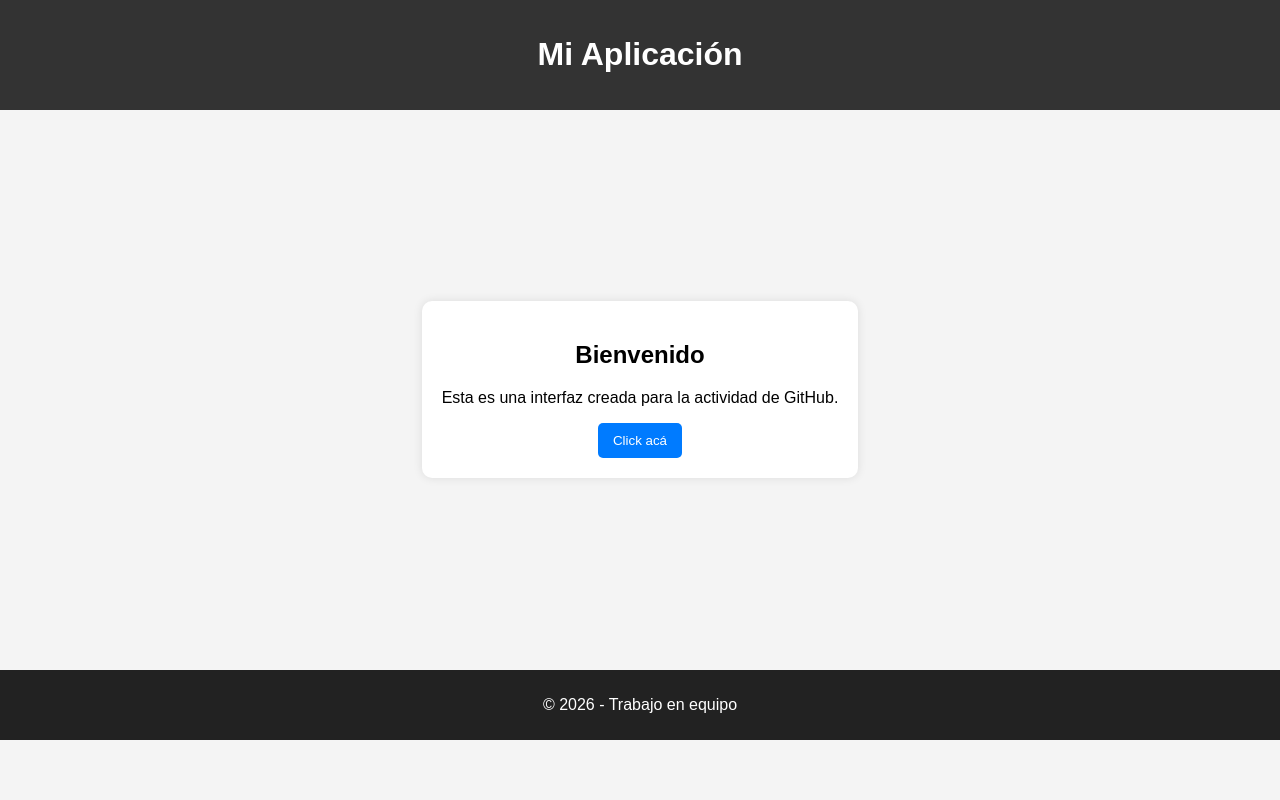
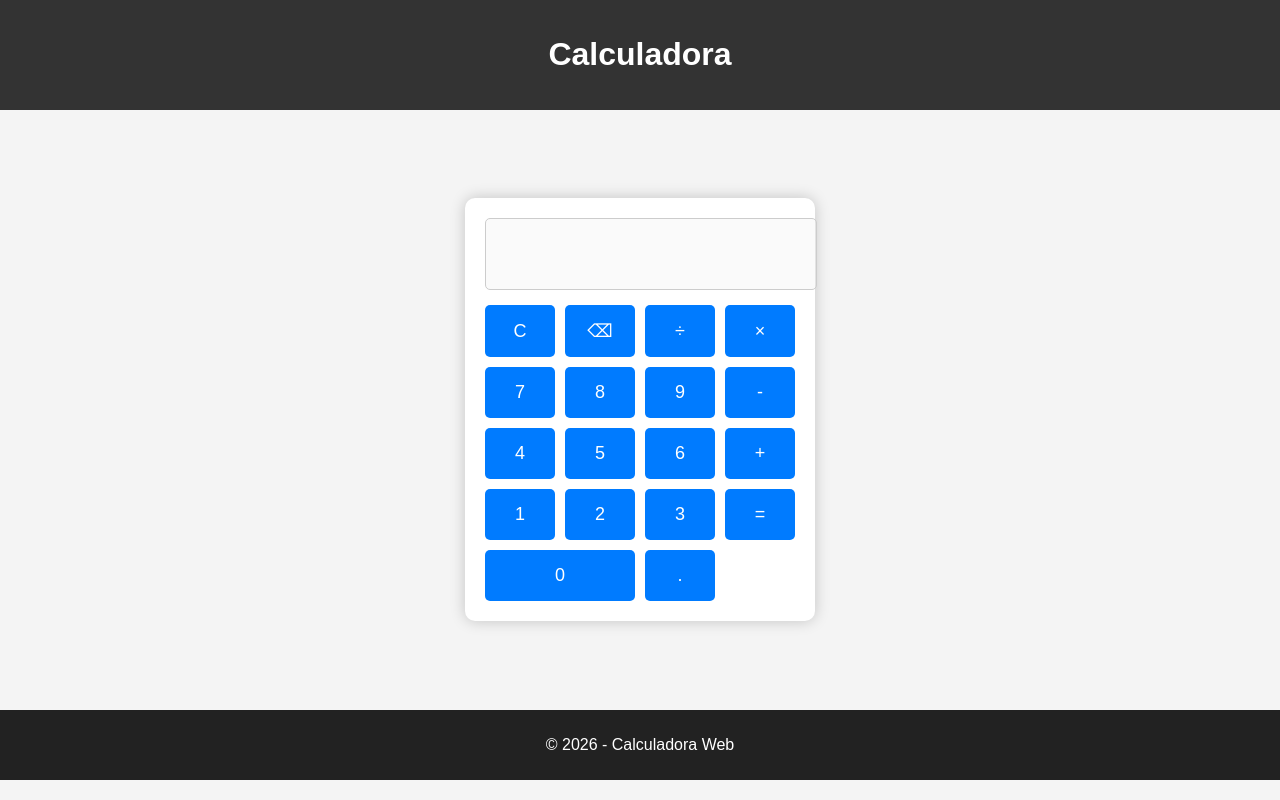
Before and after one commit to francoleiva-cmd/Actividad-06, a PHP site: page / in a window 1280 px wide. Run offline with PHP 8.4, Linux system fonts and the light colour scheme.

Commit message:
codigo html y css

```diff
--- a/Actividad-06-main/index.html
+++ b/Actividad-06-main/index.html
@@ -2,26 +2,51 @@
 <html lang="es">
 <head>
     <meta charset="UTF-8">
-    <title>Mi App</title>
+    <title>Calculadora</title>
     <link rel="stylesheet" href="style.css">
 </head>
+
 <body>
 
     <header>
-        <h1>Mi Aplicación</h1>
+        <h1>Calculadora</h1>
     </header>
 
     <main>
-        <section class="card">
-            <h2>Bienvenido</h2>
-            <p>Esta es una interfaz creada para la actividad de GitHub.</p>
-            <button>Click acá</button>
-        </section>
+        <div class="calculator">
+            <input type="text" id="display" disabled>
+
+            <div class="buttons">
+                <button onclick="clearDisplay()">C</button>
+                <button onclick="deleteLast()">⌫</button>
+                <button onclick="append('/')">÷</button>
+                <button onclick="append('*')">×</button>
+
+                <button onclick="append('7')">7</button>
+                <button onclick="append('8')">8</button>
+                <button onclick="append('9')">9</button>
+                <button onclick="append('-')">-</button>
+
+                <button onclick="append('4')">4</button>
+                <button onclick="append('5')">5</button>
+                <button onclick="append('6')">6</button>
+                <button onclick="append('+')">+</button>
+
+                <button onclick="append('1')">1</button>
+                <button onclick="append('2')">2</button>
+                <button onclick="append('3')">3</button>
+                <button onclick="calculate()">=</button>
+
+                <button onclick="append('0')" class="zero">0</button>
+                <button onclick="append('.')">.</button>
+            </div>
+        </div>
     </main>
 
     <footer>
-        <p>© 2026 - Trabajo en equipo</p>
+        <p>© 2026 - Calculadora Web</p>
     </footer>
 
+    <script src="app.js"></script>
 </body>
 </html>
--- a/Actividad-06-main/style.css
+++ b/Actividad-06-main/style.css
@@ -15,28 +15,50 @@ main {
     display: flex;
     justify-content: center;
     align-items: center;
-    height: 70vh;
+    height: 75vh;
 }
 
-.card {
+.calculator {
     background: white;
     padding: 20px;
     border-radius: 10px;
-    text-align: center;
-    box-shadow: 0 0 10px rgba(0,0,0,0.1);
+    box-shadow: 0 0 15px rgba(0,0,0,0.2);
+}
+
+#display {
+    width: 100%;
+    height: 50px;
+    font-size: 22px;
+    margin-bottom: 15px;
+    text-align: right;
+    padding: 10px;
+    border: 1px solid #ccc;
+    border-radius: 5px;
+}
+
+.buttons {
+    display: grid;
+    grid-template-columns: repeat(4, 70px);
+    gap: 10px;
+    justify-content: center;
 }
 
 button {
-    padding: 10px 15px;
+    padding: 15px;
+    font-size: 18px;
     border: none;
+    border-radius: 5px;
     background-color: #007BFF;
     color: white;
-    border-radius: 5px;
     cursor: pointer;
 }
 
 button:hover {
     background-color: #0056b3;
+}
+
+.zero {
+    grid-column: span 2;
 }
 
 footer {
```
